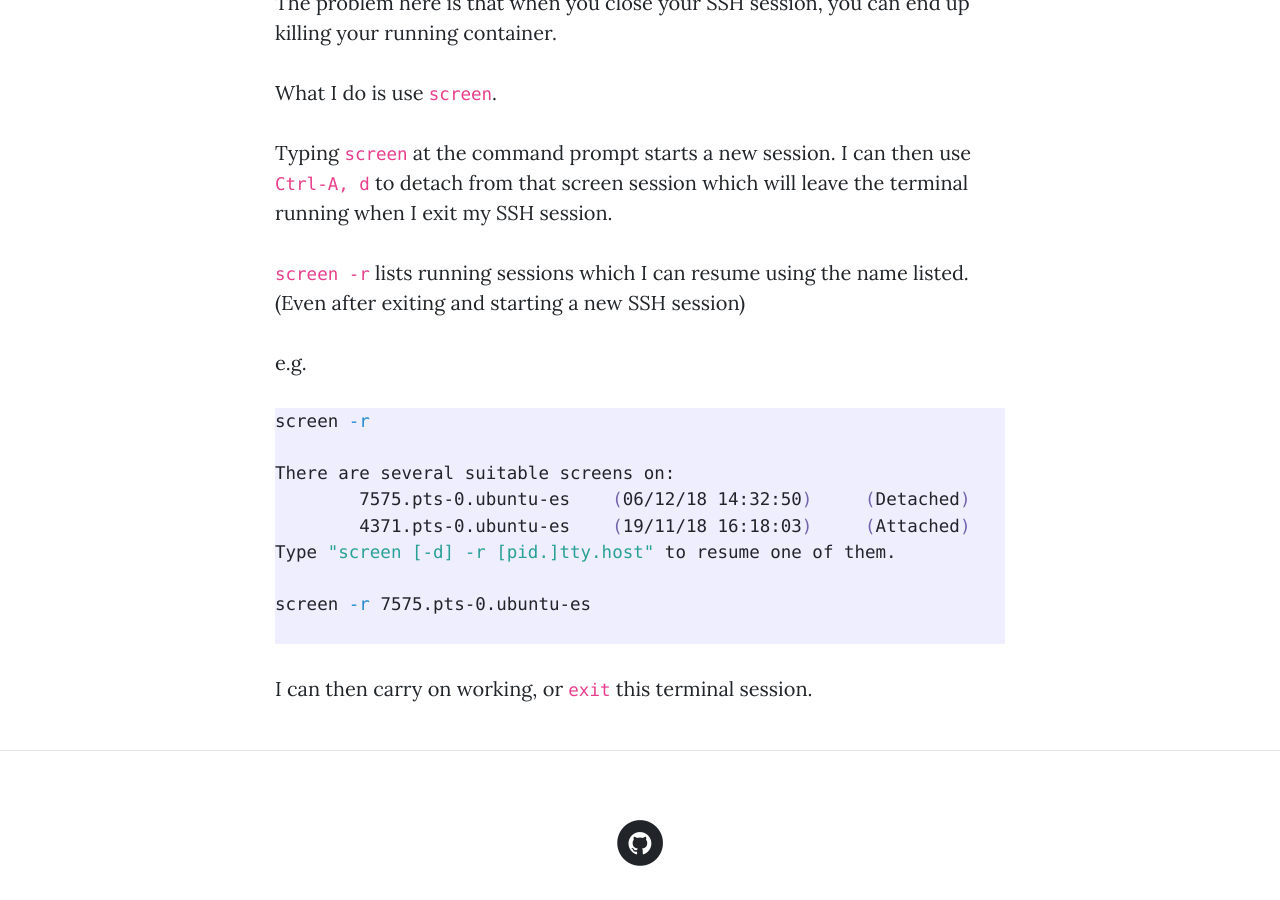
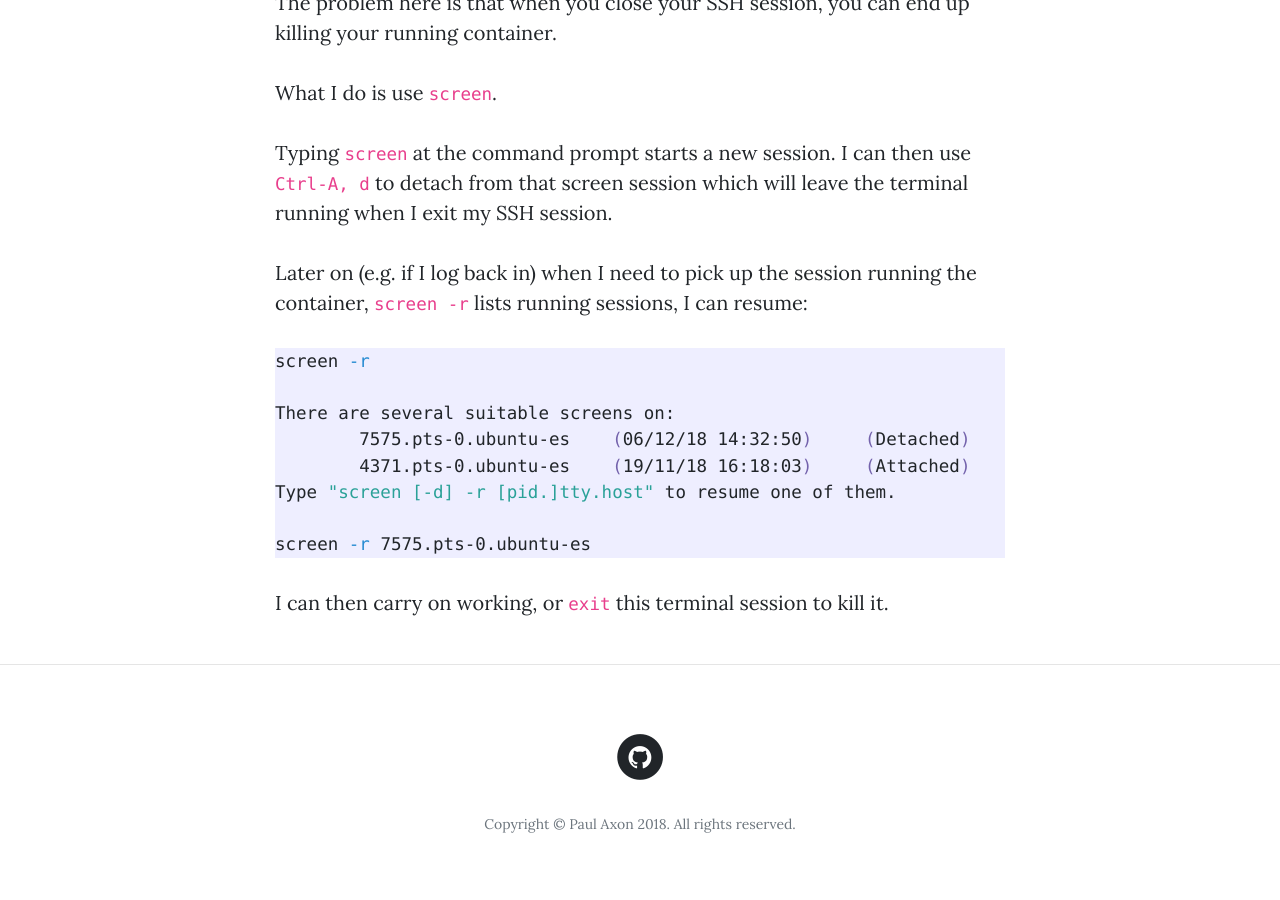
Before and after one commit to paxdev/paxdev.github.io, a Jekyll site: the page built from _posts/2018-12-06-run-azure-agent-in-docker.md, in a window 1280 px wide and 900 px high, scrolled down 1417 px. Built offline with Jekyll 4.4.1, drawn with Linux system fonts in a browser that asks for light colours; our own code applies the rules of GitHub Pages for plain Markdown files.

Commit message:
Update 2018-12-06-run-azure-agent-in-docker.md

````diff
--- a/_posts/2018-12-06-run-azure-agent-in-docker.md
+++ b/_posts/2018-12-06-run-azure-agent-in-docker.md
@@ -32,9 +32,7 @@
 
 Typing `screen` at the command prompt starts a new session. I can then use `Ctrl-A, d` to detach from that screen session which will leave the terminal running when I exit my SSH session.
 
-`screen -r` lists running sessions which I can resume using the name listed. (Even after exiting and starting a new SSH session)
-
-e.g.
+Later on (e.g. if I log back in) when I need to pick up the session running the container, `screen -r` lists running sessions, I can resume:
 
 ```bash
 screen -r
@@ -45,7 +43,6 @@
 Type "screen [-d] -r [pid.]tty.host" to resume one of them.
 
 screen -r 7575.pts-0.ubuntu-es
-
 ```
 
-I can then carry on working, or `exit` this terminal session.
+I can then carry on working, or `exit` this terminal session to kill it.
````
